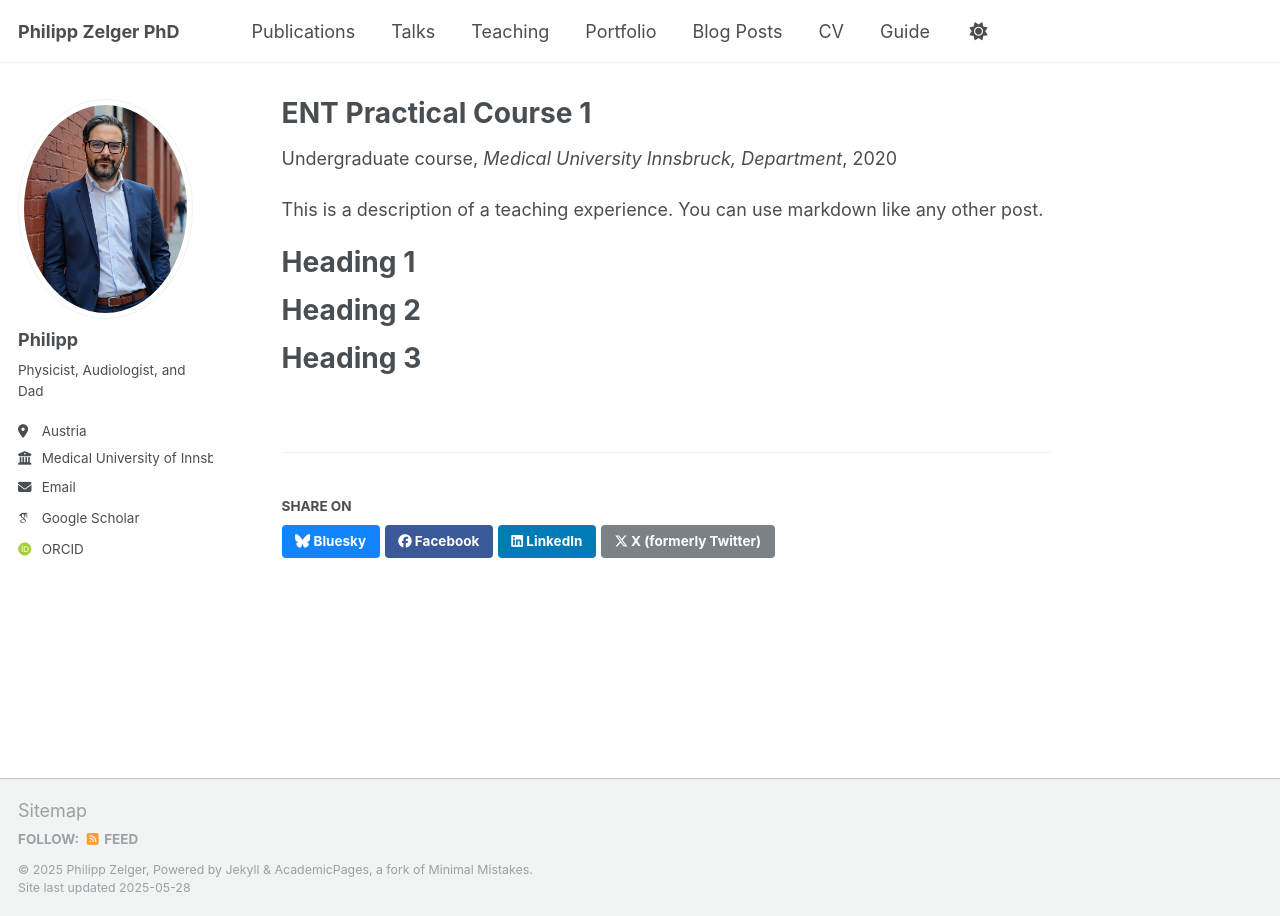
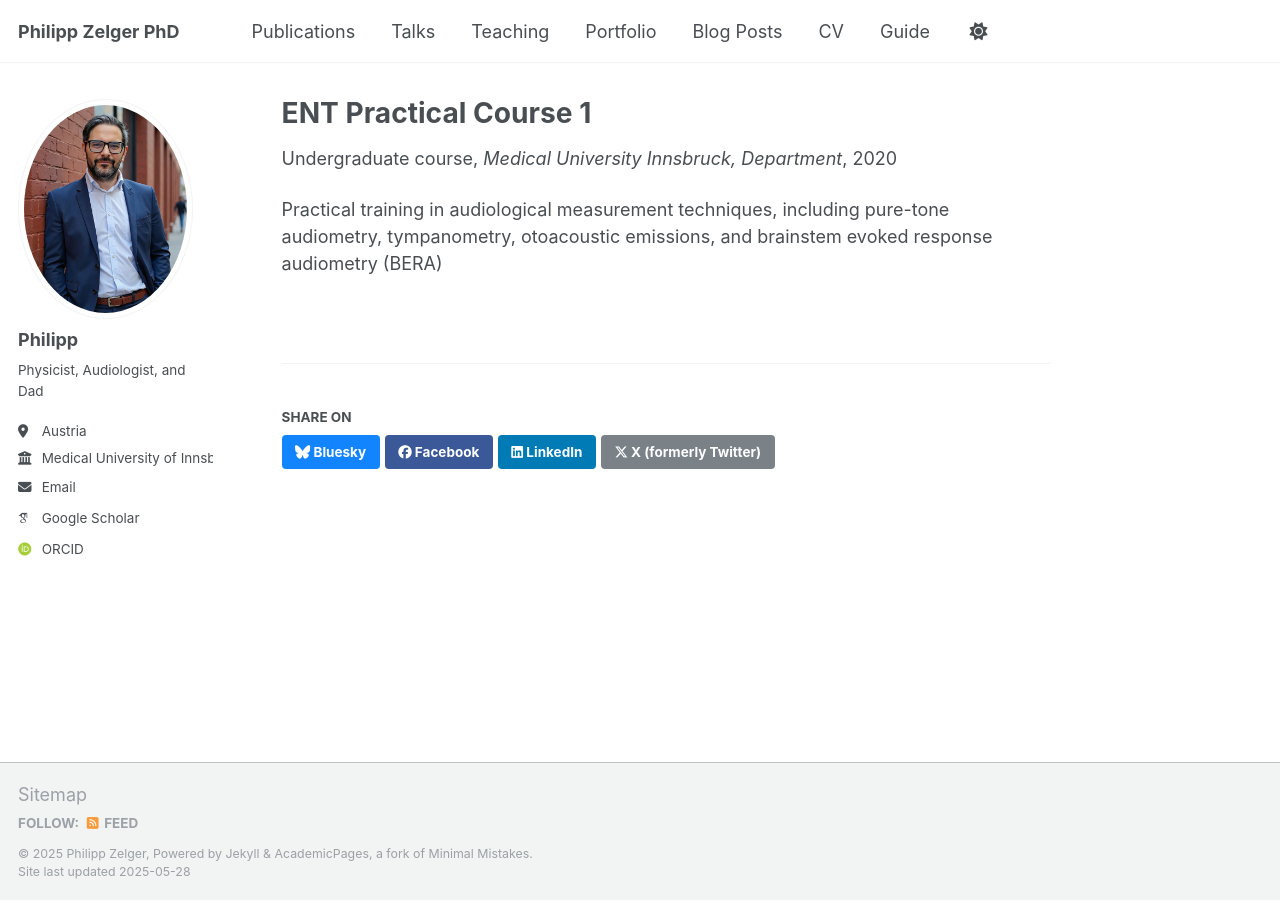
Before and after one commit to Stanissse/AboutMe, a Jekyll site: the page built from _teaching/ENT-1.md, in a window 1280 px wide. Built offline with Jekyll 4.4.1, drawn with Linux system fonts in a browser that asks for light colours; some web fonts are replaced.

Commit message:
Update ENT-1.md

```diff
--- a/_teaching/ENT-1.md
+++ b/_teaching/ENT-1.md
@@ -8,13 +8,4 @@ date: 2020-01-01
 location: "Innsbruck, Austria"
 ---
 
-This is a description of a teaching experience. You can use markdown like any other post.
-
-Heading 1
-======
-
-Heading 2
-======
-
-Heading 3
-======
+Practical training in audiological measurement techniques, including pure-tone audiometry, tympanometry, otoacoustic emissions, and brainstem evoked response audiometry (BERA)
```
